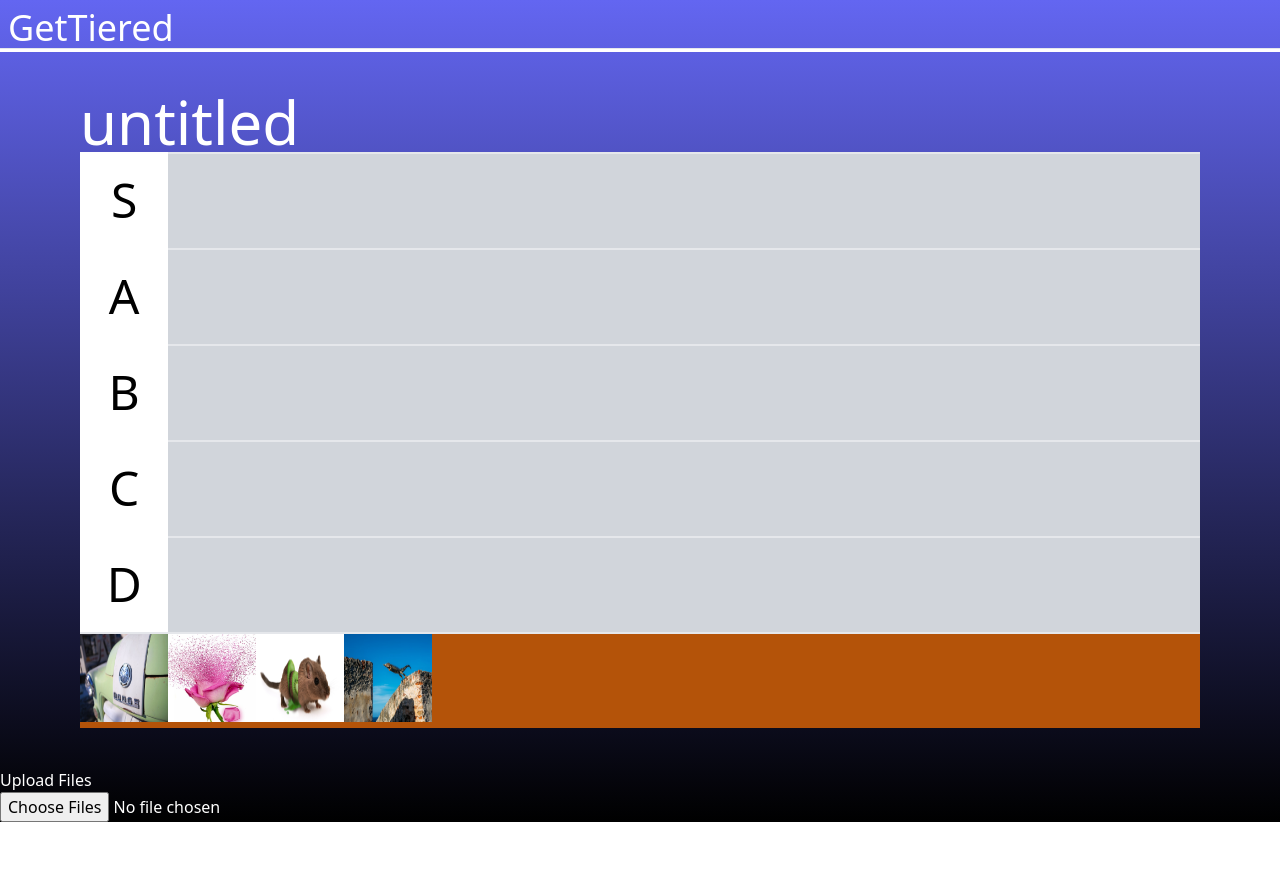
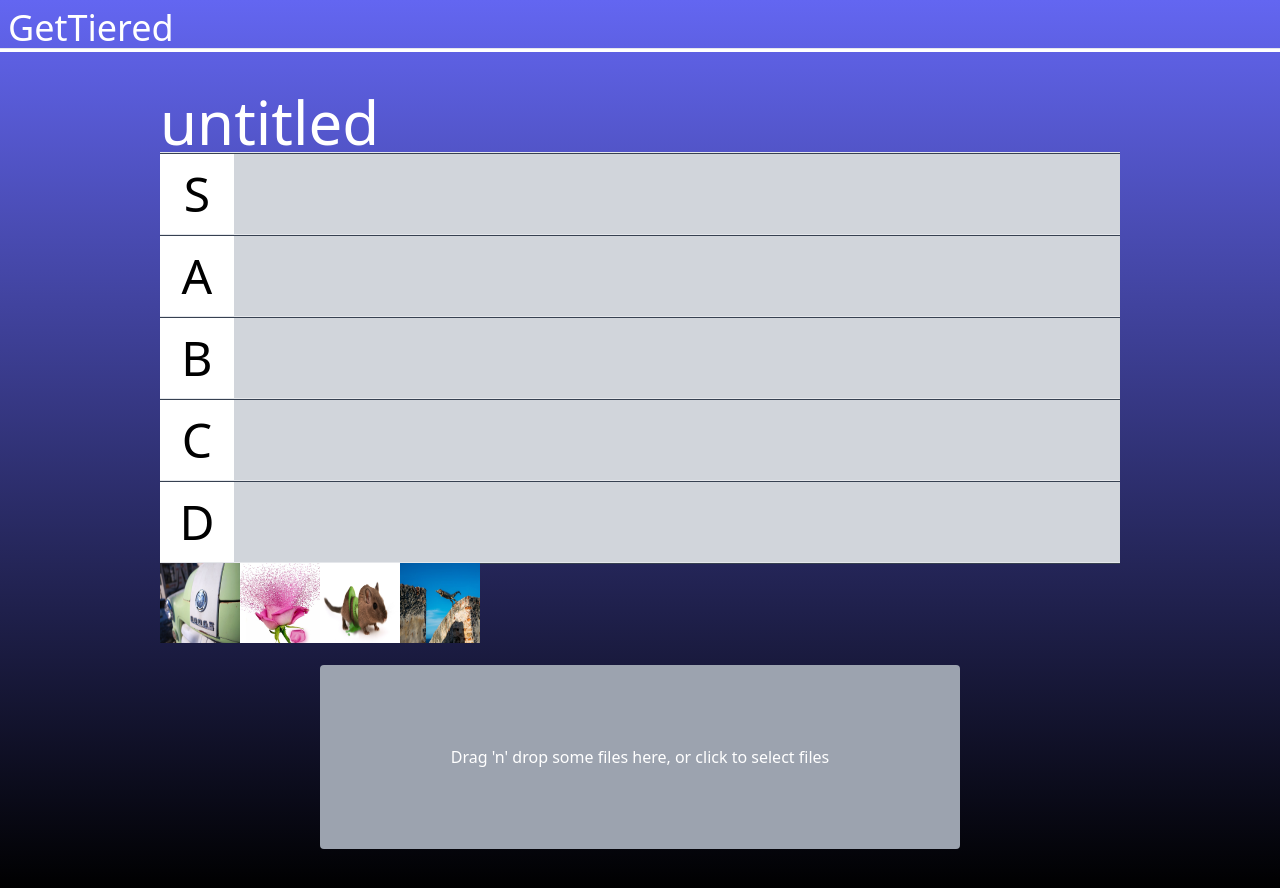
Before and after one commit to ZzRanger/GetTiered, a Next.js app: page / in a window 1280 px wide. Before the commit the page ends 822 px from the top, so only its background shows below. Built offline with nearby package versions, Linux system fonts and the light colour scheme.

Commit message:
style ui

```diff
--- a/package.json
+++ b/package.json
@@ -14,6 +14,7 @@
     "@babel/preset-react": "^7.16.5",
     "@headlessui/react": "^1.4.0",
     "@heroicons/react": "^1.0.4",
+    "@mui/icons-material": "^5.2.5",
     "@reduxjs/toolkit": "^1.6.2",
     "@tailwindcss/forms": "^0.3.3",
     "@types/react-beautiful-dnd": "^13.1.2",
@@ -23,6 +24,7 @@
     "react": "^17.0.2",
     "react-beautiful-dnd": "^13.1.0",
     "react-dom": "17.0.2",
+    "react-dropzone": "^11.4.2",
     "react-redux": "^7.2.6",
     "redux-devtools-extension": "^2.13.9",
     "uuid": "^8.3.2"
--- a/src/components/FileUpload.tsx
+++ b/src/components/FileUpload.tsx
@@ -2,6 +2,7 @@ import React, { useState } from "react";
 import { useDispatch, useSelector } from "react-redux";
 import { addItems } from "./redux/reducers/tierlist";
 import { RootState } from "./redux/store";
+import AddIcon from '@mui/icons-material/Add';
 
 const FileUploader = (props: any) => {
   const dispatch = useDispatch();
@@ -30,7 +31,13 @@ const FileUploader = (props: any) => {
 
   return (
     <>
-      <input type="file" name="file" onChange={changeHandler} multiple />
+      <div className="w-20 h-20 bg-white">
+        <AddIcon fontSize='inherit' className="text-6xl text-black" />
+        <input type="file" name="file" onChange={changeHandler} multiple />
+      </div>
+
+
+
 
       {isFilePicked && (
           selectedFile.map((value, index) =>
--- /dev/null
+++ b/src/components/MyDropzone.tsx
@@ -0,0 +1,20 @@
+import React, {useCallback} from 'react'
+import {useDropzone} from 'react-dropzone'
+
+export default function MyDropzone() {
+  const onDrop = useCallback(acceptedFiles => {
+    // Do something with the files
+  }, [])
+  const {getRootProps, getInputProps, isDragActive} = useDropzone({onDrop})
+
+  return (
+    <div className="bg-gray-400 mx-40 mt-4 py-20 flex justify-center items-center rounded" {...getRootProps()}>
+      <input {...getInputProps()} />
+      {
+        isDragActive ?
+          <p>Drop the files here ...</p> :
+          <p>Drag 'n' drop some files here, or click to select files</p>
+      }
+    </div>
+  )
+}
--- a/src/components/tierlist/CardContainer.tsx
+++ b/src/components/tierlist/CardContainer.tsx
@@ -1,4 +1,6 @@
 import { Droppable } from "react-beautiful-dnd";
+import FileUploader from "../FileUpload";
+import MyDropzone from "../MyDropzone";
 import { Item } from "../redux/reducers/tierlist";
 import TierlistCard from "./TierlistCard";
 
@@ -15,12 +17,12 @@ export type Props = {
 };
 export default function CardContainer({ name, id, items }: Props) {
   return (
-    <div className="h-full w-full border-t-2" key={id}>
+    <div className="h-full w-full -mt-px " key={id}>
 
       <Droppable droppableId={id} direction="horizontal">
         {(provided,snapshot) => (
 
-          <div className="flex flex-row items-center bg-yellow-700" ref={provided.innerRef} {...provided.droppableProps}>
+          <div className="flex flex-row items-center " ref={provided.innerRef} {...provided.droppableProps}>
 
 
             {items.map((item,index) => (
@@ -29,6 +31,8 @@ export default function CardContainer({ name, id, items }: Props) {
                 </div>
             ))}
             {provided.placeholder}
+            {/* Invisible element to keep droppable open */}
+             <div className="block h-20"> </div>
 
           </div>
         )}
--- a/src/components/tierlist/TierlistCard.tsx
+++ b/src/components/tierlist/TierlistCard.tsx
@@ -12,7 +12,7 @@ export default function TierlistCard({ item,index }: Props) {
         <Draggable draggableId={item.id} index={index}>
             {(provided,snapshot) => (
                 <div ref={provided.innerRef} {...provided.draggableProps}{...provided.dragHandleProps}>
-                    <Image className="m-0 p-0" width={88} height={88} src={item.URL} alt={"ffff"} />
+                    <Image className="" width={80} height={80} src={item.URL} alt={"ffff"} />
                 </div>
             )}
         </Draggable>
--- a/src/components/tierlist/TierlistContainer.tsx
+++ b/src/components/tierlist/TierlistContainer.tsx
@@ -8,6 +8,8 @@ import { useSelector, useDispatch } from "react-redux";
 import { RootState } from "../redux/store";
 import CardContainer from "./CardContainer";
 import { updateImageTier } from "../redux/reducers/tierlist";
+import FileUploader from "../FileUpload";
+import MyDropzone from "../MyDropzone";
 export default function TierlistContainer() {
   const [ready, setReady] = useState(false);
   const dispatch = useDispatch();
@@ -45,33 +47,47 @@ export default function TierlistContainer() {
     (state: RootState) => state.tierlistStore[activeTierlist]
   );
 
-  const { name,categories,unsorted,id } = tierlistData;
+  const { name, categories, unsorted, id } = tierlistData;
 
   return (
-    <div className="py-10 px-20">
-
-
+    <div className="py-10 px-40">
       <div className="text-6xl"> {name} </div>
       <div className="">
         {ready && (
           <DragDropContext onDragEnd={onDragEnd}>
+            {/* Top border of tierlist */}
 
-            {categories.map((elm,index) => (
+              <hr className="bg-gray-700 h-0.5" />
+
+            {categories.map((elm, index) => (
               <>
-              <div key={elm.id} className="flex flex-row bg-gray-300">
-              <div className="text-5xl flex text-black w-24 h-24  justify-center items-center bg-white">{elm.name}</div>
-                <CardContainer name={elm.name} id={elm.id} items={elm.content} />
+                <div key={elm.id} className="flex flex-row bg-gray-300 h-20 items-center w-full">
+                  <div className="text-5xl  flex text-black w-20 h-full justify-center items-center bg-white">
+                    {elm.name}
+                  </div>
+                  <CardContainer
+                    name={elm.name}
+                    id={elm.id}
+                    items={elm.content}
+                  />
+
                 </div>
+                <hr className="bg-gray-700 h-0.5" />
               </>
-
             ))}
             {/* Contains unsorted cards */}
-            <div key={unsorted.id}>
-              <CardContainer name={unsorted.name }id={unsorted.id} items={unsorted.content} />{" "}
+            <div key={unsorted.id} className="flex flex-row items-center w-full">
+              <CardContainer
+                name={unsorted.name}
+                id={unsorted.id}
+                items={unsorted.content}
+              />{" "}
+
 
             </div>
           </DragDropContext>
         )}
+        <MyDropzone />
       </div>
     </div>
   );
--- a/src/pages/index.tsx
+++ b/src/pages/index.tsx
@@ -12,8 +12,6 @@ export default function Home() {
     <div className=" bg-gradient-to-b from-indigo-500 to-black text-white">
       <Header />
       <TierlistContainer />
-      <h1> Upload Files </h1>
-      <FileUploader />
       {/* <Footer /> */}
     </div>
   );
```
Also changed, not shown: 1 other file (tests, documents, lock files or other folders).
